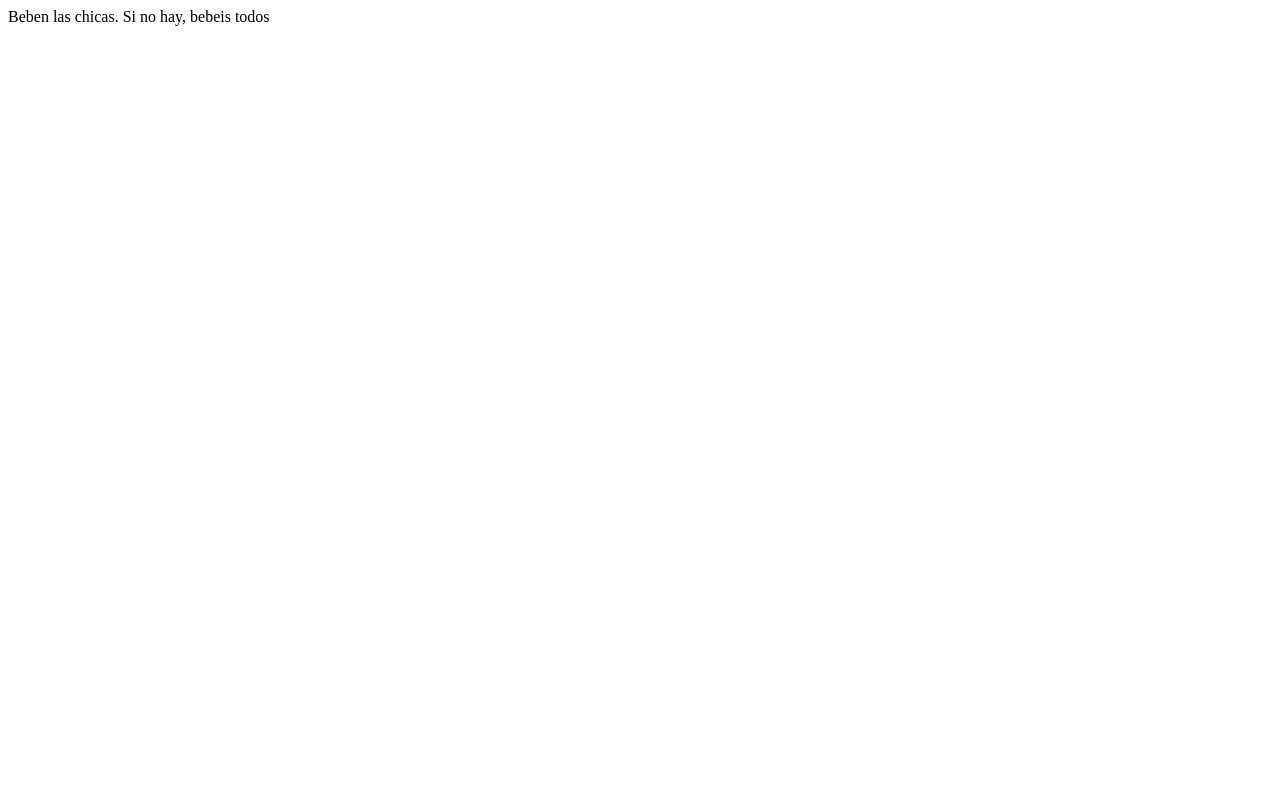
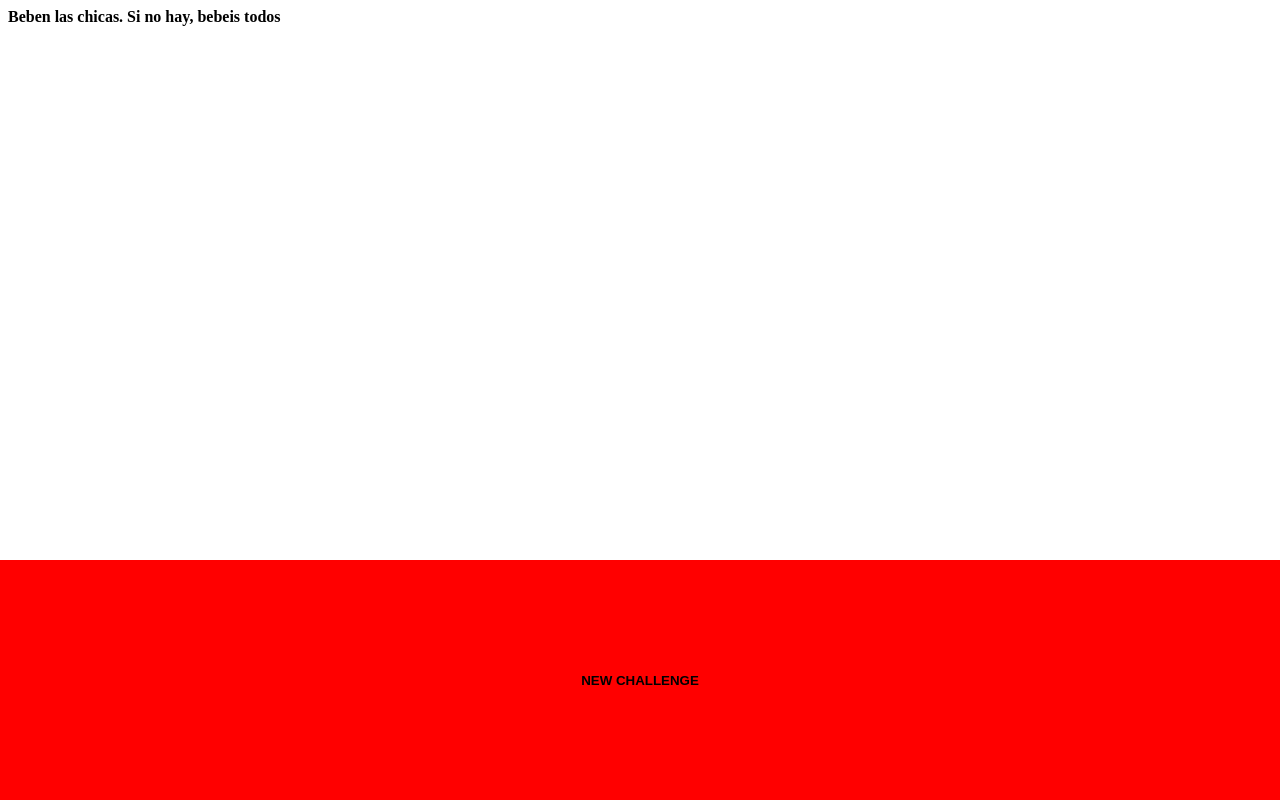
Before and after one commit to sariogonfer/LaLaraJenga, a plain HTML site: page index.html in a window 1280 px wide. Drawn offline with Linux system fonts and the light colour scheme.

Commit message:
New challenge button added.
Function newChallenge created.

```diff
--- /dev/null
+++ b/css/app.css
@@ -0,0 +1,20 @@
+#challenge {
+  font-weight: bold;
+}
+
+.footer {
+  position: fixed;
+  left: 0;
+  bottom: 0;
+  width: 100%;
+  height: 30%;
+  text-align: center;
+}
+
+.footer input {
+	width: 100%;
+  height: 100%;
+	border: none;
+	background-color: red;
+	font-weight: bold;
+}
--- a/index.html
+++ b/index.html
@@ -1,9 +1,13 @@
 <html>
   <head>
     <title>LaLaraJenga</title>
+    <link rel="stylesheet" type="text/css" href="css/app.css">
   </head>
   <body>
     <div id="challenge"></div>
+    <div class="footer">
+      <input type="button" onclick="newChallenge()" value="NEW CHALLENGE">
+    </div>
     <script src="js/app.js"></script>
   </body>
 </html>
--- a/js/app.js
+++ b/js/app.js
@@ -22,6 +22,10 @@ function setChallenge(htmlChallenge) {
   getChallengeElement().innerHTML = htmlChallenge;
 }
 
+function newChallenge() {
+  setChallenge(generateChallengeFromList());
+}
+
 (function() {
-  setChallenge(generateChallengeFromList());
+  newChallenge();
 })()
```
